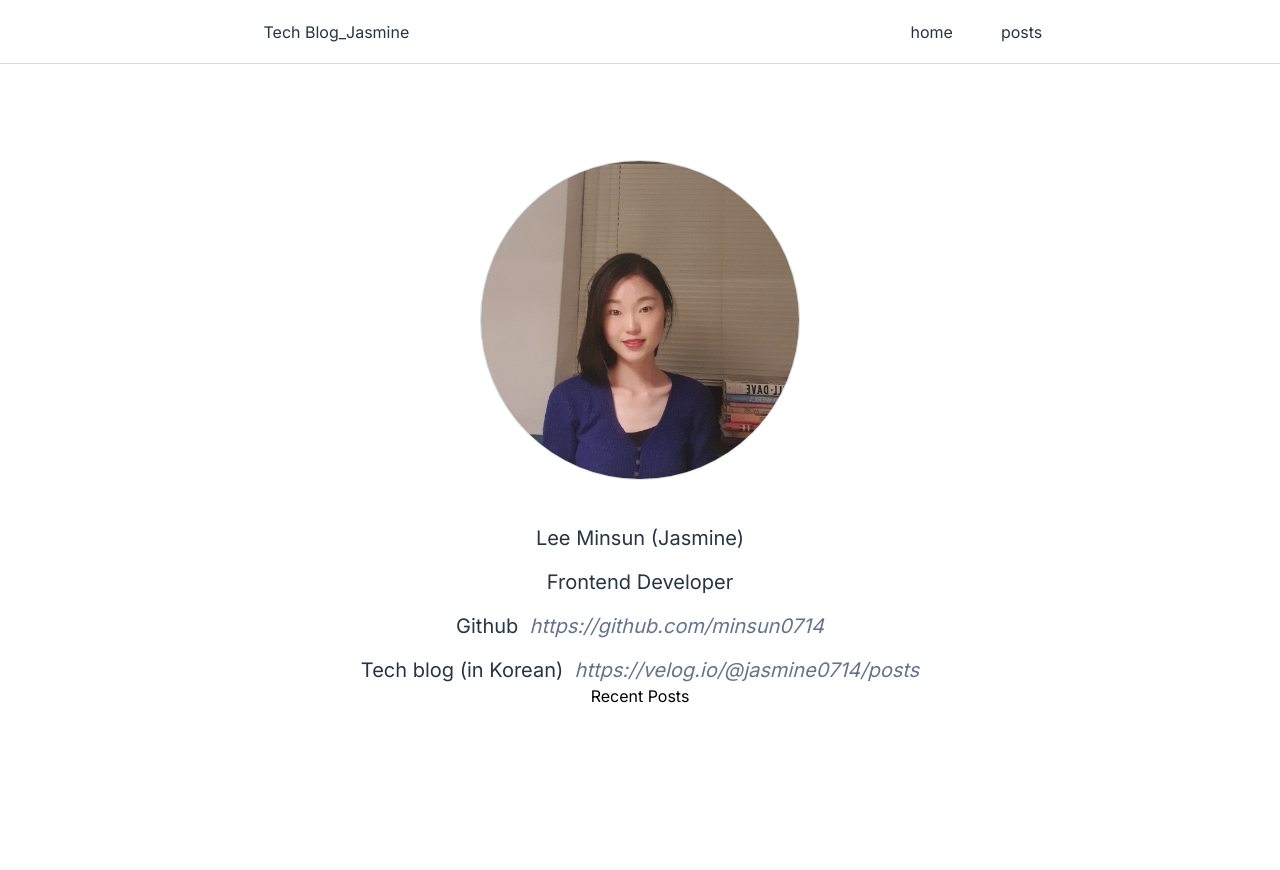
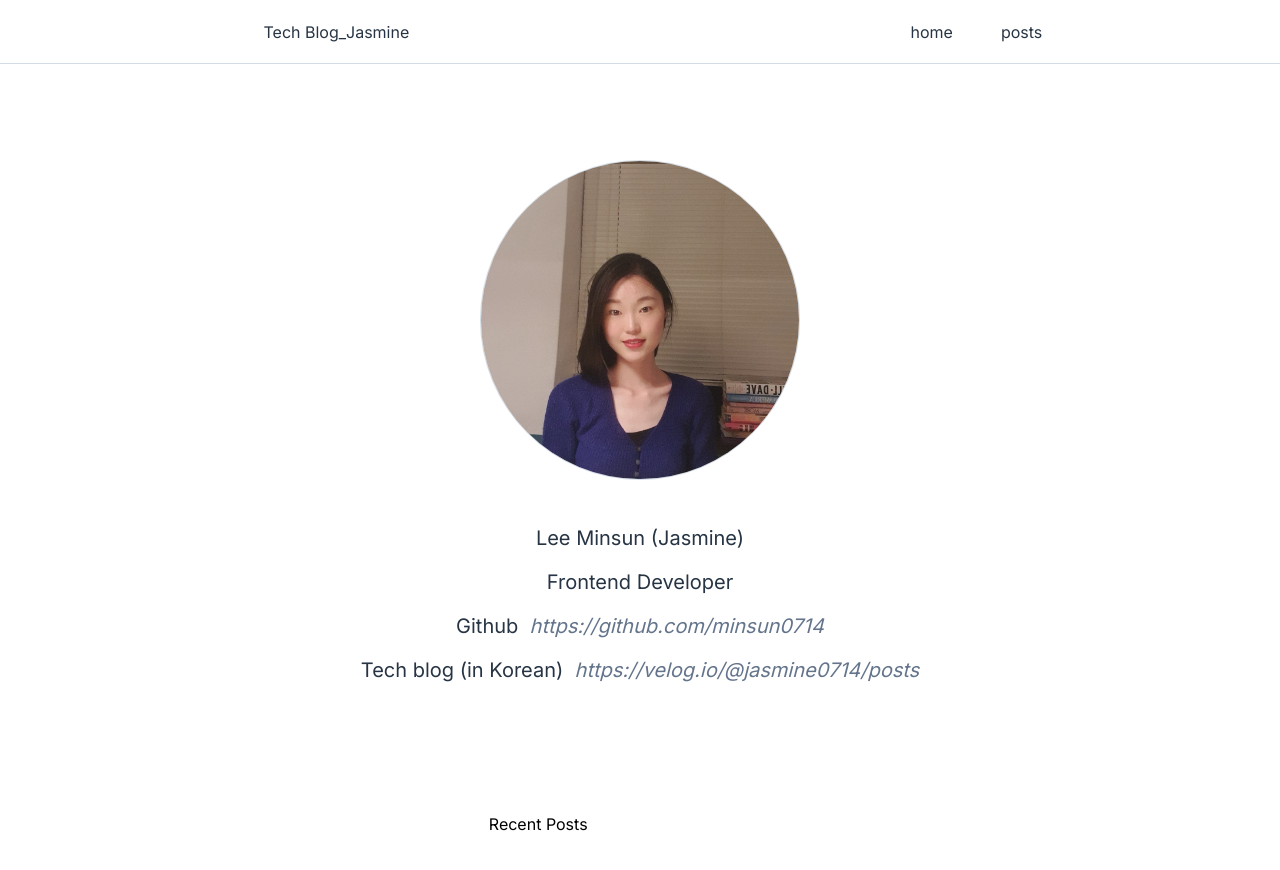
Before and after one commit to minsun0714/techblog_eng_ver, a Next.js app: page / in a window 1280 px wide. Shown: the top 870 px of the page. Built offline with nearby package versions, Linux system fonts and the light colour scheme.

Commit message:
💄 최근 게시물 layout에 height, width 등 스타일 적용

```diff
--- a/src/app/recentPosts/layout.tsx
+++ b/src/app/recentPosts/layout.tsx
@@ -1,4 +1,4 @@
 function RecentPostsLayout({ children }: { children: React.ReactNode }) {
-	return <section>{children}</section>;
+	return <section className="h-screen w-full p-32">{children}</section>;
 }
 export default RecentPostsLayout;
```
